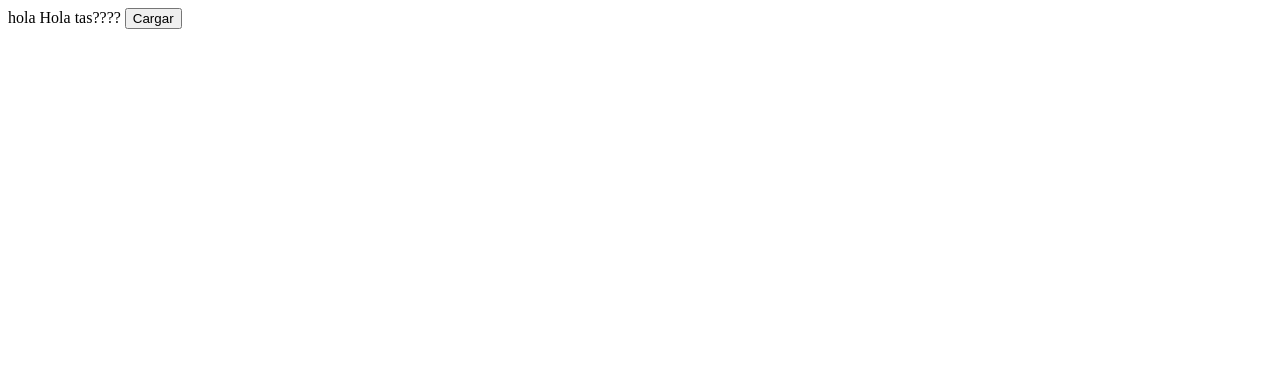
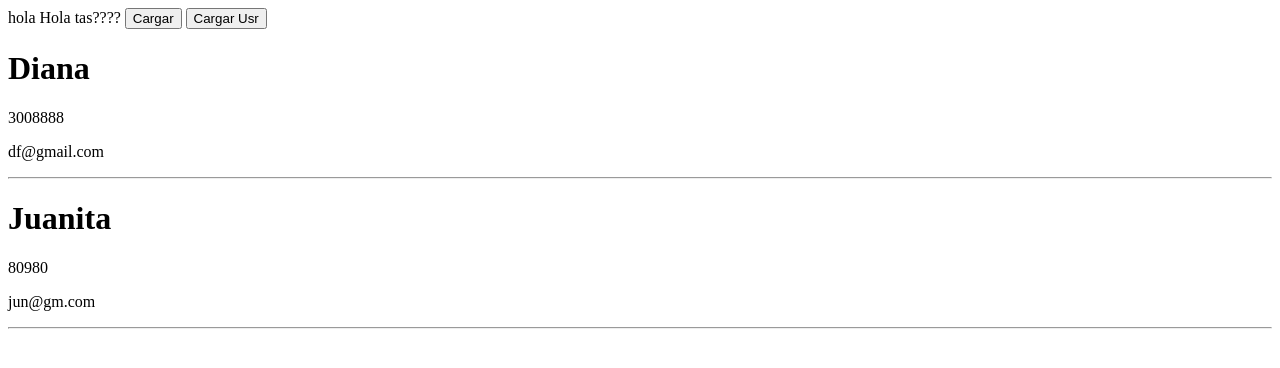
Before and after one commit to dianaflorez/ajax, a website: page index.html in a window 1280 px wide. Drawn offline with Linux system fonts and the light colour scheme.

Commit message:
Datos Usr

```diff
--- a/index.html
+++ b/index.html
@@ -9,9 +9,13 @@
 		<link rel="stylesheet" href="css/main.css" type="text/css">
 		<script src="js/ajax.js"></script>
 	</head>
-	<body>
+	<body onload="loadUsr()">
 		hola Hola tas????
         <button onclick="loadTxt()">Cargar</button>
+        <button onclick="loadUsr()">Cargar Usr</button>
         <div id="txt"></div>
+
+		<div id="usr"></div>
+
     </body>
 </html>
--- a/js/ajax.js
+++ b/js/ajax.js
@@ -25,6 +25,16 @@ function loadUsr() {
 function processUsr() {
     if(requestUsr.status == 200 && requestUsr.readyState ==4){
         var data = requestUsr.responseText;
-        data = JSON.parse(data)
+        data = JSON.parse(data);
+        var usr = document.getElementById("usr");
+        usr.innerHTML = "";
+        for(i=0;i<data.length;i++){
+            var u = data[i];
+            usr.innerHTML += "<h1>"+u.nombre+"</h1>"
+                    +"<p>"+u.celular+"</p>"
+                    +"<p>"+u.correo+"</p>"
+                    +"<hr>";
+
+        }
     }
 }
```
